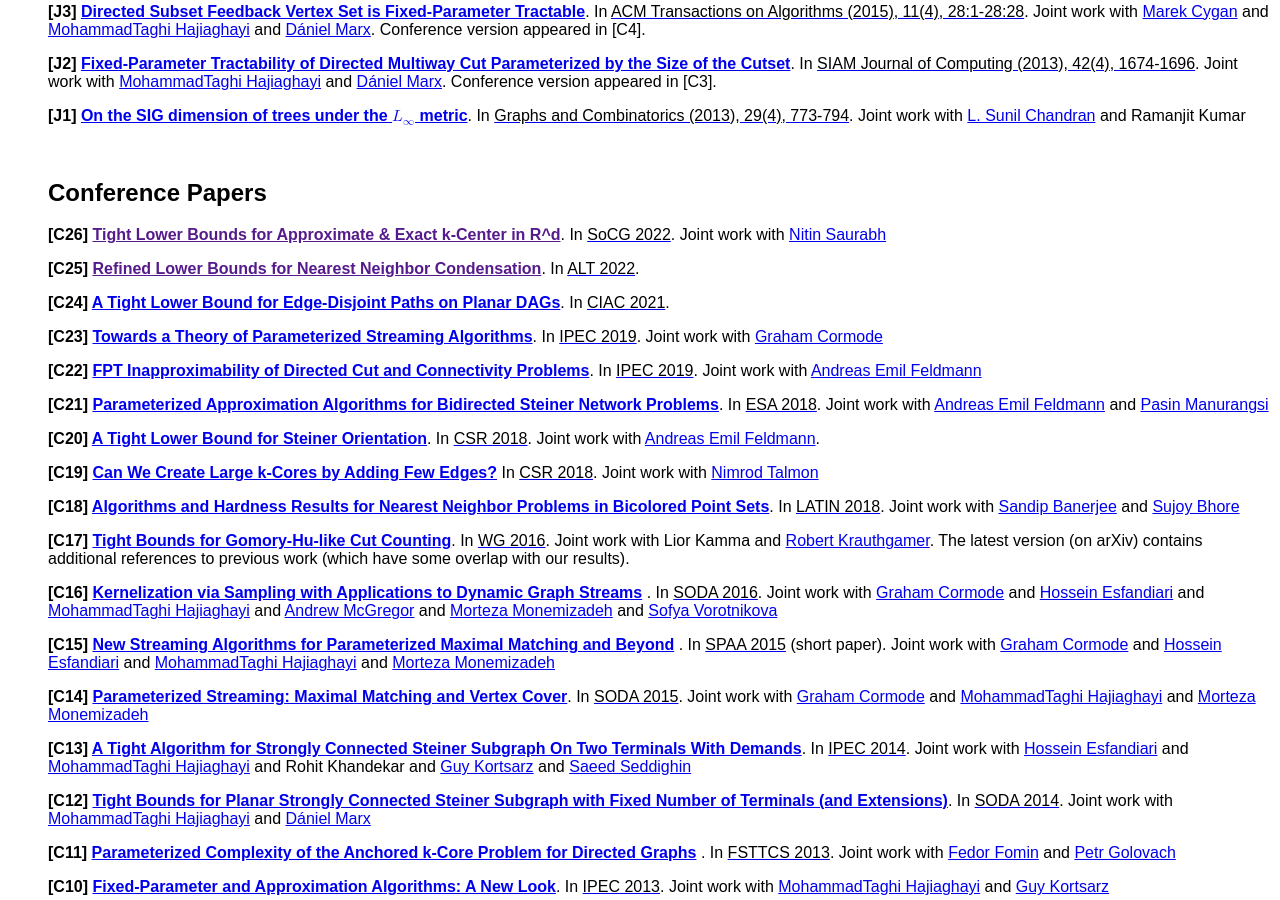
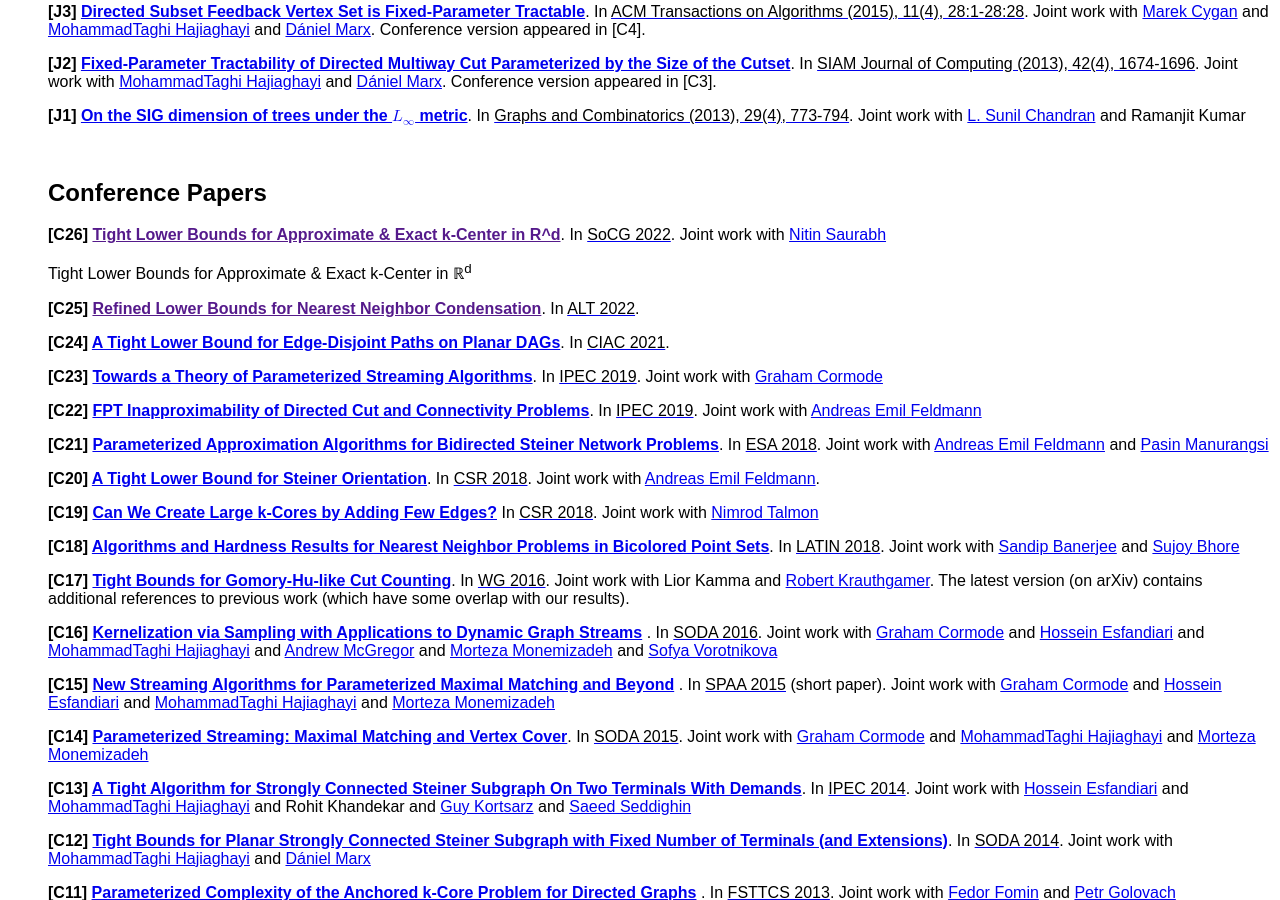
Before and after one commit to rajeshchitnis/rajeshchitnis.github.io, a Jekyll site: the page publications.html, which Jekyll copies as it is, in a window 1280 px wide and 900 px high, scrolled down 757 px. Built offline with Jekyll 4.4.1, drawn with Linux system fonts in a browser that asks for light colours.

Commit message:
Update publications.html

```diff
--- a/publications.html
+++ b/publications.html
@@ -176,6 +176,8 @@
 
 <p class="p7"><font color = "black"><b>[C26] <a href=""> Tight Lower Bounds for Approximate & Exact k-Center in R^d</a></b>. In <a href="https://www.inf.fu-berlin.de/inst/ag-ti/socg22/socg.html"><FONT COLOR=black>SoCG 2022</a>. Joint work with <a href="https://nitinsau.github.io/">Nitin Saurabh</a></p>
 <p class="p3"></p>
+
+Tight Lower Bounds for Approximate &amp; Exact k-Center in &#8477;<sup>d</sup>
 
 <p class="p7"><font color = "black"><b>[C25] <a href=""> Refined Lower Bounds for Nearest Neighbor Condensation</a></b>. In <a href="http://algorithmiclearningtheory.org/alt2022/"><FONT COLOR=black>ALT 2022</a>. </p>
 <p class="p3"></p>
```
